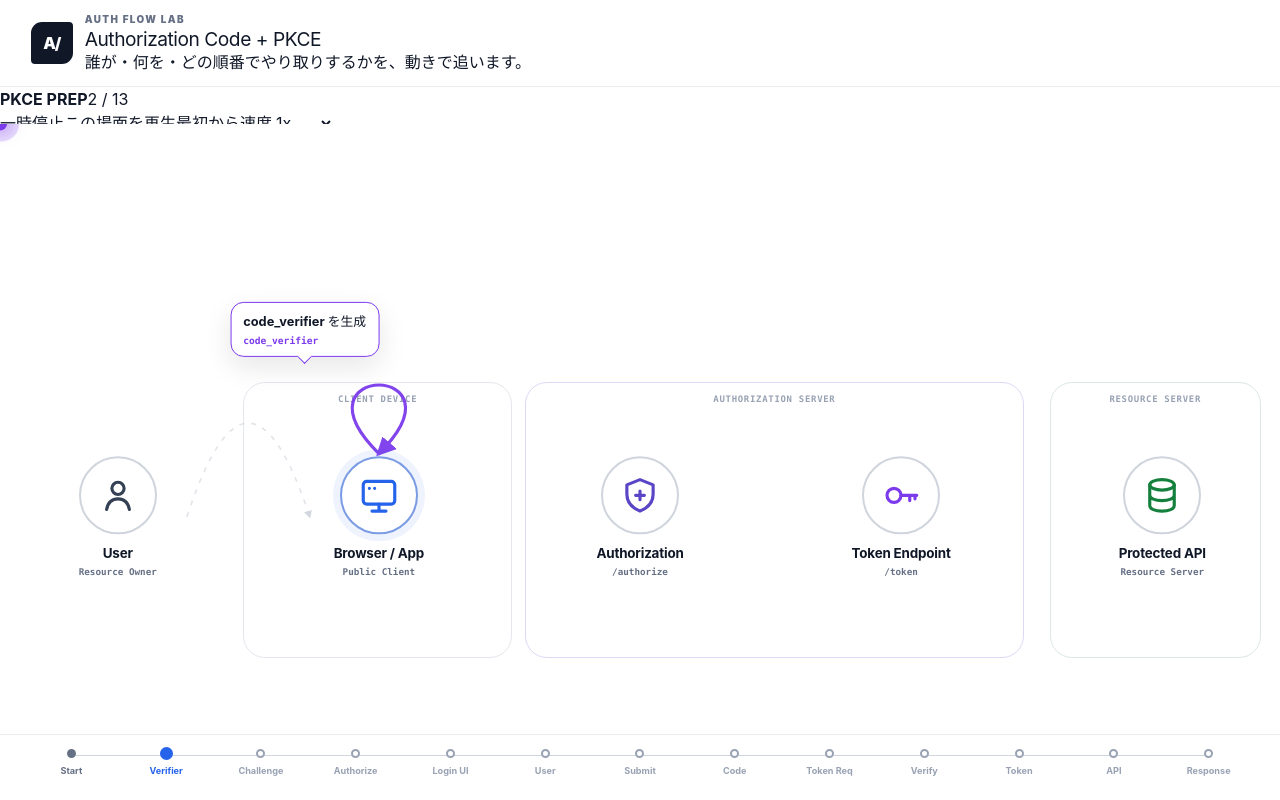
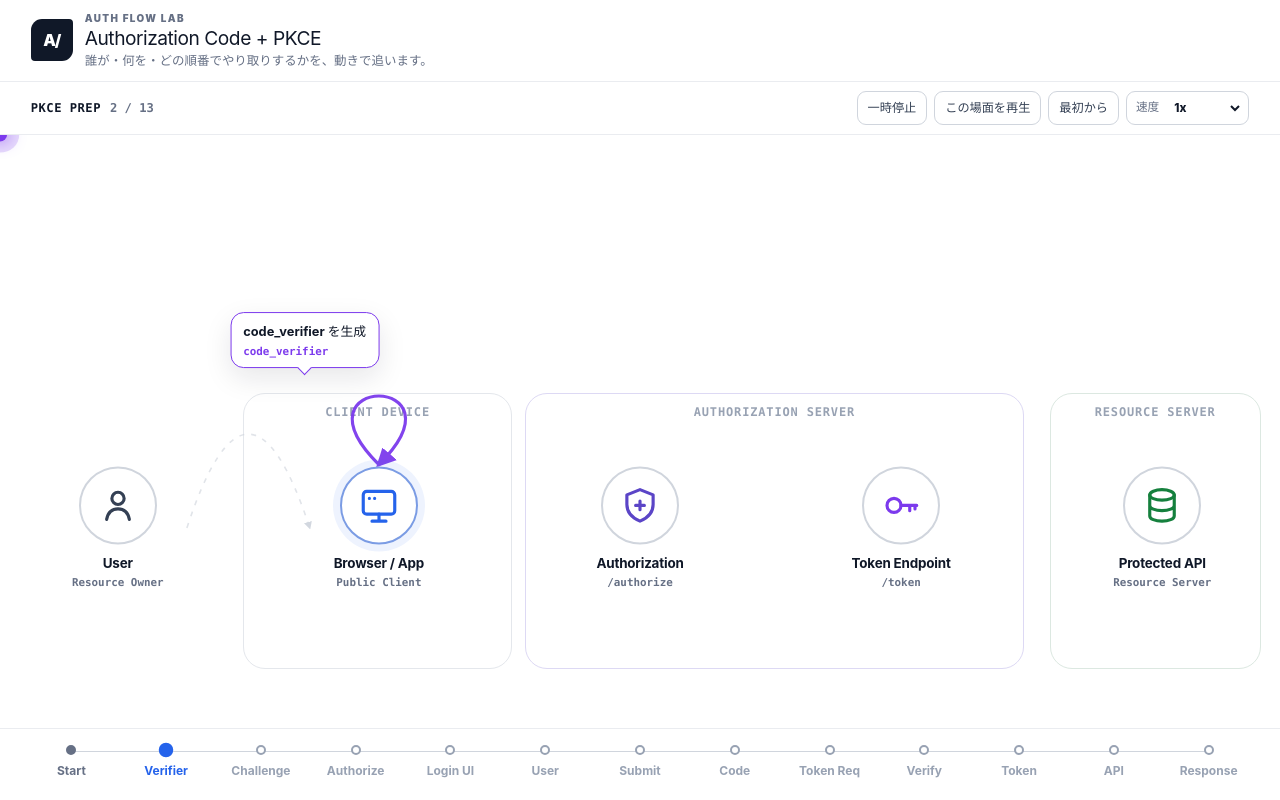
Before and after one commit to ShimaBell0619/auth-flow-lab, a React (Vite) app: page / in a window 1280 px wide. Built offline with nearby package versions, Linux system fonts and the light colour scheme.

Commit message:
style: improve playback layout and learning labels

```diff
--- a/src/styles.css
+++ b/src/styles.css
@@ -28,25 +28,27 @@ body {
   overflow-x: hidden;
   background: var(--canvas);
 }
-button { font: inherit; }
-button:focus-visible { outline: 3px solid color-mix(in srgb, var(--focus) 72%, white); outline-offset: 4px; }
+button,
+select { font: inherit; }
+button:focus-visible,
+select:focus-visible { outline: 3px solid color-mix(in srgb, var(--focus) 72%, white); outline-offset: 4px; }
 
 .app-shell {
   width: 100%;
   min-height: 100dvh;
   height: 100dvh;
   display: grid;
-  grid-template-rows: auto minmax(0, 1fr) auto;
+  grid-template-rows: auto auto minmax(0, 1fr) auto;
   background: #fff;
   overflow: hidden;
 }
 
 .stage-header {
-  min-height: 70px;
+  min-height: 78px;
   display: flex;
   align-items: center;
   gap: 12px;
-  padding: 12px clamp(18px, 2.4vw, 36px);
+  padding: 11px clamp(18px, 2.4vw, 36px);
   border-bottom: 1px solid var(--soft);
   background: #fff;
 }
@@ -64,6 +66,78 @@ button:focus-visible { outline: 3px solid color-mix(in srgb, var(--focus) 72%, w
 }
 .brand-name { margin: 0; color: var(--muted); font-size: 0.62rem; font-weight: 900; letter-spacing: 0.14em; }
 .stage-header h1 { margin: 2px 0 0; font-size: clamp(1.05rem, 1.5vw, 1.45rem); line-height: 1.1; letter-spacing: -0.025em; }
+.lesson-purpose { margin: 4px 0 0; color: var(--muted); font-size: 0.78rem; line-height: 1.35; }
+
+.lesson-toolbar {
+  min-width: 0;
+  display: flex;
+  align-items: center;
+  justify-content: space-between;
+  gap: 14px 20px;
+  padding: 9px clamp(18px, 2.4vw, 36px);
+  border-bottom: 1px solid var(--soft);
+  background: #fff;
+}
+.lesson-progress {
+  display: flex;
+  align-items: baseline;
+  gap: 9px;
+  min-width: 0;
+}
+.lesson-progress strong {
+  overflow: hidden;
+  color: var(--ink);
+  font: 850 0.76rem/1.2 ui-monospace, SFMono-Regular, Consolas, monospace;
+  letter-spacing: 0.04em;
+  text-overflow: ellipsis;
+  white-space: nowrap;
+}
+.lesson-progress span {
+  color: var(--muted);
+  font: 750 0.76rem/1.2 ui-monospace, SFMono-Regular, Consolas, monospace;
+  white-space: nowrap;
+}
+.playback-controls {
+  display: flex;
+  align-items: center;
+  justify-content: flex-end;
+  flex-wrap: wrap;
+  gap: 7px;
+}
+.playback-controls button,
+.speed-control {
+  min-height: 34px;
+  border: 1px solid var(--soft-strong);
+  border-radius: 9px;
+  background: #fff;
+}
+.playback-controls button {
+  padding: 7px 10px;
+  color: #344054;
+  font-size: 0.76rem;
+  font-weight: 760;
+  cursor: pointer;
+}
+.playback-controls button:hover:not(:disabled) { border-color: #98a2b3; color: var(--ink); }
+.playback-controls button:disabled { color: #98a2b3; background: #f9fafb; cursor: not-allowed; }
+.speed-control {
+  display: flex;
+  align-items: center;
+  gap: 5px;
+  padding: 3px 5px 3px 9px;
+  color: var(--muted);
+  font-size: 0.73rem;
+  font-weight: 760;
+}
+.speed-control select {
+  min-height: 26px;
+  padding: 2px 20px 2px 6px;
+  color: var(--ink);
+  background: #fff;
+  border: 0;
+  border-radius: 6px;
+  font-weight: 800;
+}
 
 .stage-scroll {
   min-width: 0;
@@ -107,8 +181,8 @@ button:focus-visible { outline: 3px solid color-mix(in srgb, var(--focus) 72%, w
   transform: translateX(-50%);
   color: #98a2b3;
   background: #fff;
-  font: 800 0.56rem/1 ui-monospace, SFMono-Regular, Consolas, monospace;
-  letter-spacing: 0.08em;
+  font: 800 0.75rem/1 ui-monospace, SFMono-Regular, Consolas, monospace;
+  letter-spacing: 0.07em;
   white-space: nowrap;
 }
 .boundary-authorization-server { border-color: #ddd9f4; }
@@ -174,7 +248,7 @@ button:focus-visible { outline: 3px solid color-mix(in srgb, var(--focus) 72%, w
 .actor-node strong,
 .actor-node small { display: block; }
 .actor-node strong { font-size: 0.84rem; letter-spacing: -0.015em; }
-.actor-node small { margin-top: 3px; color: var(--muted); font: 700 0.58rem/1.2 ui-monospace, SFMono-Regular, Consolas, monospace; }
+.actor-node small { margin-top: 3px; color: var(--muted); font: 700 0.68rem/1.2 ui-monospace, SFMono-Regular, Consolas, monospace; }
 .actor-client .actor-symbol { color: var(--protocol); }
 .actor-auth .actor-symbol { color: #5b45c7; }
 .actor-token .actor-symbol { color: var(--challenge); }
@@ -232,7 +306,7 @@ button:focus-visible { outline: 3px solid color-mix(in srgb, var(--focus) 72%, w
   margin-top: 4px;
   overflow: hidden;
   color: currentColor;
-  font: 800 0.6rem/1.25 ui-monospace, SFMono-Regular, Consolas, monospace;
+  font: 800 0.68rem/1.25 ui-monospace, SFMono-Regular, Consolas, monospace;
   text-overflow: ellipsis;
   white-space: nowrap;
 }
@@ -248,12 +322,12 @@ button:focus-visible { outline: 3px solid color-mix(in srgb, var(--focus) 72%, w
   min-width: 1000px;
   display: grid;
   grid-template-columns: repeat(13, minmax(64px, 1fr));
-  padding: 11px 24px 12px;
+  padding: 12px 24px 13px;
 }
 .flow-timeline::before {
   content: "";
   position: absolute;
-  top: 20px;
+  top: 22px;
   left: calc(24px + 3.85%);
   right: calc(24px + 3.85%);
   height: 1px;
@@ -262,26 +336,26 @@ button:focus-visible { outline: 3px solid color-mix(in srgb, var(--focus) 72%, w
 .timeline-step {
   position: relative;
   z-index: 1;
-  min-height: 42px;
+  min-height: 46px;
   display: grid;
   justify-items: center;
   align-content: start;
-  gap: 6px;
-  padding: 3px 4px 0;
+  gap: 7px;
+  padding: 4px 4px 0;
   color: #98a2b3;
   background: transparent;
   border: 0;
   cursor: pointer;
 }
 .timeline-dot {
-  width: 9px;
-  height: 9px;
+  width: 10px;
+  height: 10px;
   background: #fff;
   border: 2px solid currentColor;
   border-radius: 50%;
   transition: transform 150ms ease, background-color 150ms ease, color 150ms ease;
 }
-.timeline-label { font-size: 0.57rem; font-weight: 750; white-space: nowrap; }
+.timeline-label { font-size: 0.75rem; font-weight: 750; white-space: nowrap; }
 .timeline-step.is-complete { color: #667085; }
 .timeline-step.is-complete .timeline-dot { background: #667085; }
 .timeline-step.is-current { color: var(--protocol); }
@@ -290,9 +364,12 @@ button:focus-visible { outline: 3px solid color-mix(in srgb, var(--focus) 72%, w
 
 @media (max-width: 900px) {
   .app-shell { height: auto; min-height: 100dvh; overflow: visible; }
-  .stage-header { min-height: 64px; padding: 10px 14px; }
+  .stage-header { min-height: 72px; padding: 10px 14px; }
   .brand-mark { flex-basis: 38px; width: 38px; height: 38px; }
   .stage-header h1 { font-size: 1.05rem; }
+  .lesson-purpose { font-size: 0.74rem; }
+  .lesson-toolbar { align-items: flex-start; flex-direction: column; padding: 9px 14px 10px; }
+  .playback-controls { justify-content: flex-start; }
   .stage-scroll { min-height: 650px; height: 650px; border-bottom: 1px solid var(--soft); }
   .protocol-stage { min-height: 650px; }
 }
@@ -301,6 +378,11 @@ button:focus-visible { outline: 3px solid color-mix(in srgb, var(--focus) 72%, w
   .stage-header { gap: 9px; }
   .brand-name { font-size: 0.56rem; }
   .stage-header h1 { font-size: 0.98rem; }
+  .lesson-purpose { max-width: 34ch; }
+  .lesson-toolbar { gap: 8px; }
+  .playback-controls { gap: 6px; }
+  .playback-controls button { padding-inline: 8px; font-size: 0.73rem; }
+  .speed-control { font-size: 0.7rem; }
   .flow-timeline { padding-inline: 16px; }
 }
 
```
